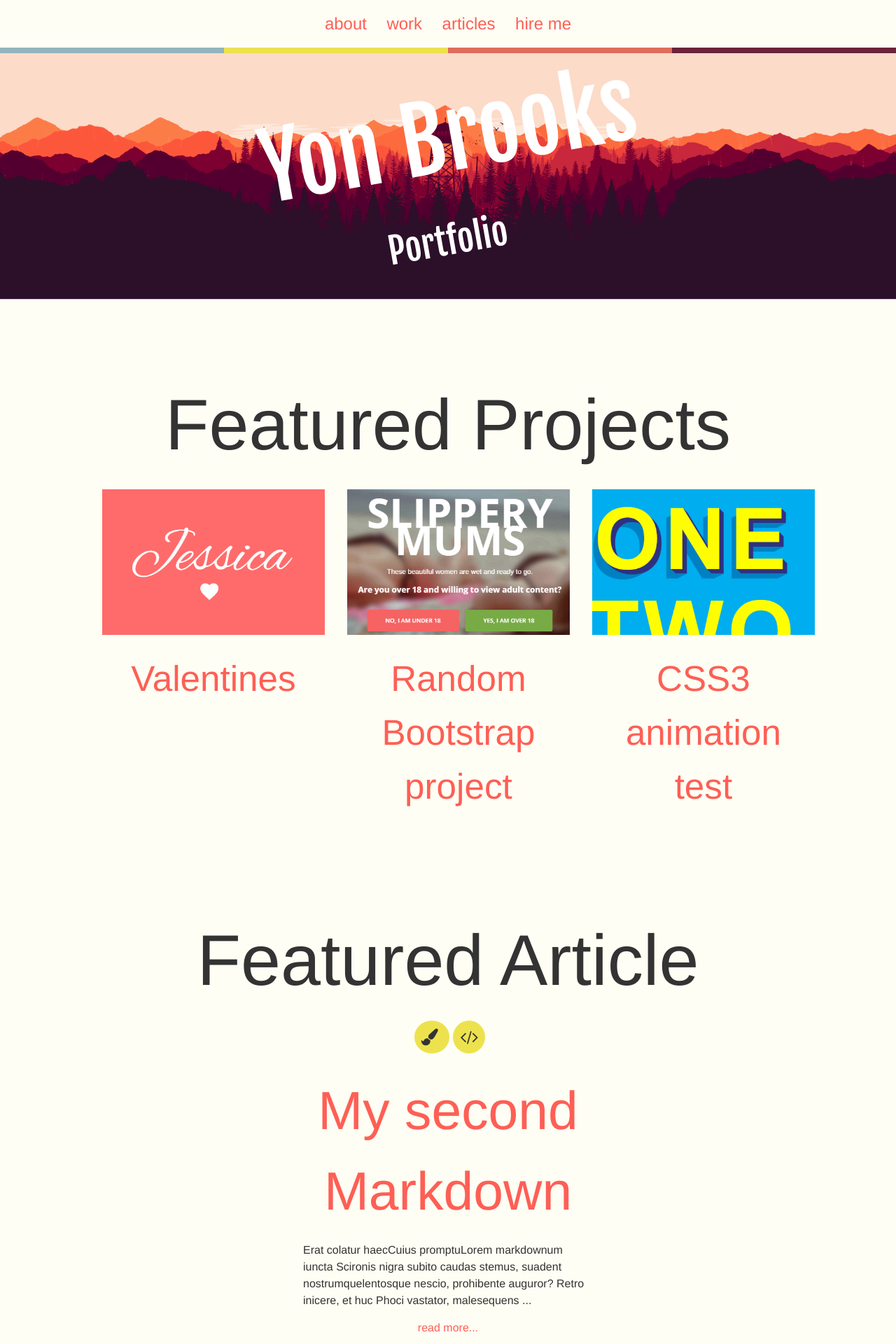
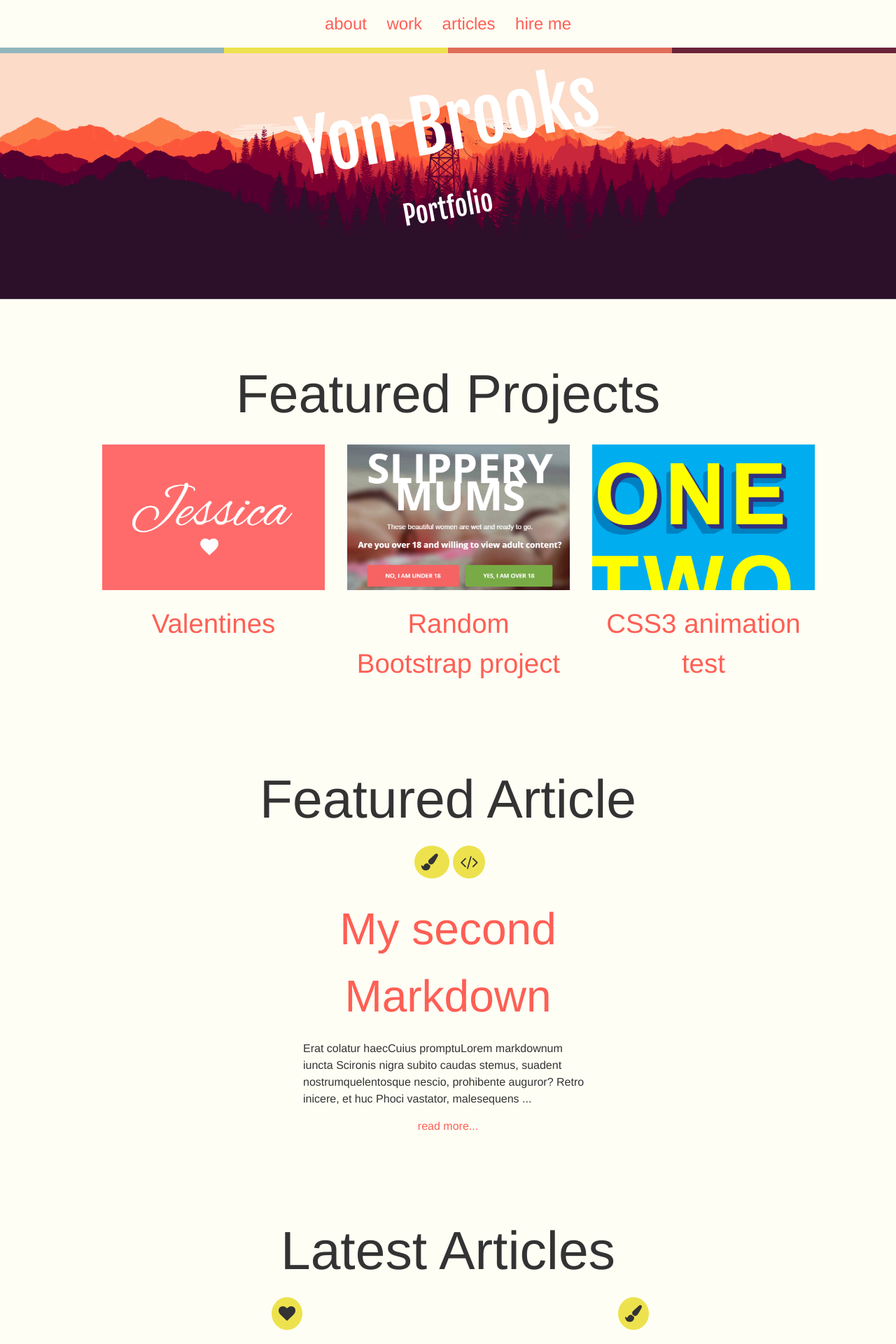
Before and after one commit to Yonald/portfolio, a Jekyll site: the page built from index.html, in a window 1280 px wide. Shown: the top 1920 px of the page at 70% size. Built offline with Jekyll 4.4.1, drawn with Linux system fonts in a browser that asks for light colours; nearby versions of some CDN libraries.

Commit message:
reduced vw font values slightly

```diff
--- a/css/main.scss
+++ b/css/main.scss
@@ -12,11 +12,11 @@ $base-font-weight: 500;
 $small-font-size:  $base-font-size * 0.875;
 $base-line-height: 1.5;
 
-$mega-font-size: 10vw;
-$h1-font-size: 8vw;
-$h2-font-size: 6vw;
-$h3-font-size: 4vw;
-$h4-font-size: 3vw;
+$mega-font-size: 8vw;
+$h1-font-size: 6vw;
+$h2-font-size: 5vw;
+$h3-font-size: 3vw;
+$h4-font-size: 2vw;
 
 $spacing-unit:     30px;
 
```
